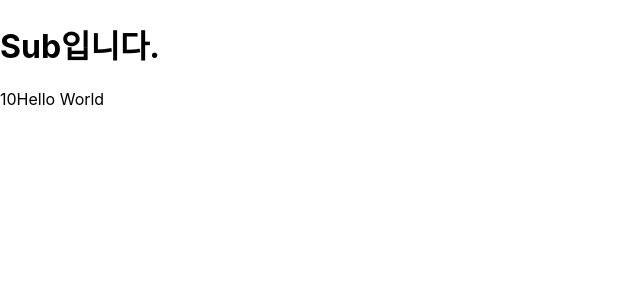
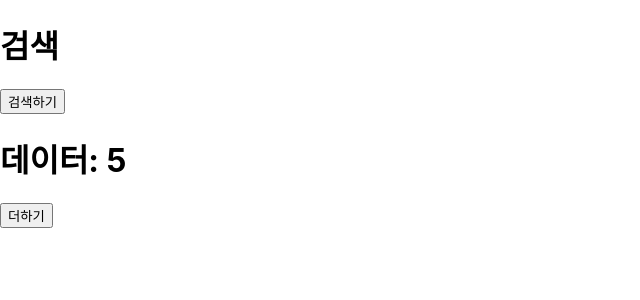
Before and after one commit to richinhim/react_metacoding, a React (Create React App) app: page / in a window 1280 px wide. Shown: the top 300 px of the page, without its empty margins (0-640 px from the left). Built offline with nearby package versions, Linux system fonts and the light colour scheme.

Commit message:
react 오프라인 7강 - useEffect

```diff
--- a/src/App.js
+++ b/src/App.js
@@ -1,13 +1,43 @@
 import './App.css';
-import Sub from './Sub';
-import { num } from './Sub';
+import { useEffect, useState } from 'react';
 
 function App() {
+  const [data, setData] = useState(0);
+
+  const [search, setSearch] = useState();
+  const download = () => {
+    //다운로드 받고 (통신)
+    let downloadData = 5; //가정
+    setData(downloadData);
+  };
+
+  //실행시점 :
+  // (1) App() 함수가 최초 실행될 때(마운트될 때/ App()그림이 최초 그려질 때)
+  // (2) 상태 변수가 변경될 때(그게 dependencList에 등록되어 있어야 함.)
+  // (3)의존리스트 관리를 할수 있다.
+  useEffect(() => {
+    console.log('useEffect 실행됨');
+    download();
+  }, [search]);
+
   return (
     <div>
-      <Sub />
-      {num}
-      Hello World
+      <h1>검색</h1>
+      <button
+        onClick={() => {
+          setSearch(2);
+        }}
+      >
+        검색하기
+      </button>
+      <h1>데이터: {data}</h1>
+      <button
+        onClick={() => {
+          setData(data + 1);
+        }}
+      >
+        더하기
+      </button>
     </div>
   );
 }
```
Also changed, not shown: react_메타코딩.txt.
